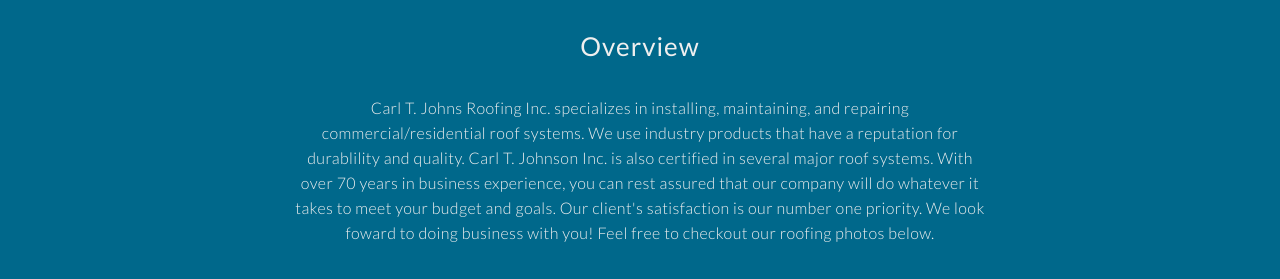
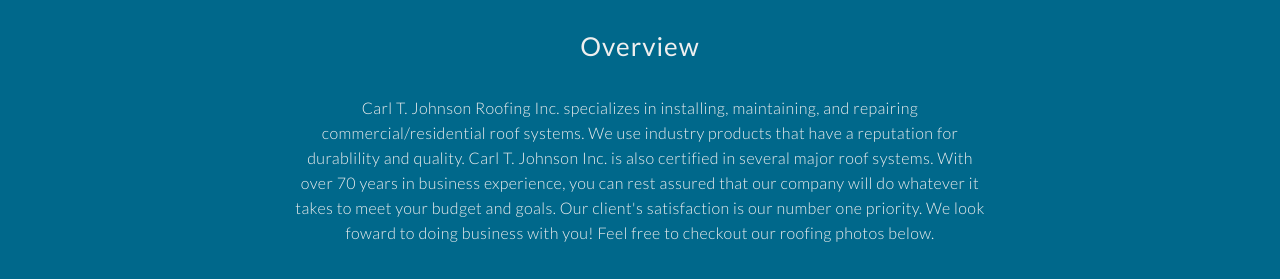
Before and after one commit to Soriajose23/Soriajose23.github.io, a Jekyll site: the page built from index.html, in a window 1280 px wide and 900 px high, scrolled down 465 px. Shown: the part 162-441 px from the top of the window. Built offline with Jekyll 4.4.1, drawn with Linux system fonts in a browser that asks for light colours; comment, search, counter and statistics services are not loaded.

```diff
--- a/_includes/contact_us.html
+++ b/_includes/contact_us.html
@@ -1,4 +1,4 @@
-<section id="contact_us" style=" background-color: #332F2F" class="w3-container w3-padding">
+<section id="contact_us" style=" background-color: #332F2F" class="w3-container w3-padding" onload="loadMap()">
 			<div class="w3-display-container">
 			<h2 id="jump" style="color: white">Contact Us</h2>
 			<div class="w3-row">
--- a/_includes/home.html
+++ b/_includes/home.html
@@ -15,7 +15,7 @@
 			<h2>Overview</h2>
 			<div class="overview-wrapper">
 				<p>
-					Carl T. Johns Roofing Inc. specializes in installing, maintaining, and repairing commercial/residential roof systems. We use industry products that have a reputation for durablility and quality. Carl T. Johnson Inc. is also certified in several major roof systems. With over 70 years in business experience, you can rest assured that our company will do whatever it takes to meet your budget and goals. Our client's satisfaction is our number one priority. We look foward to doing business with you! Feel free to checkout our roofing photos below.
+					Carl T. Johnson Roofing Inc. specializes in installing, maintaining, and repairing commercial/residential roof systems. We use industry products that have a reputation for durablility and quality. Carl T. Johnson Inc. is also certified in several major roof systems. With over 70 years in business experience, you can rest assured that our company will do whatever it takes to meet your budget and goals. Our client's satisfaction is our number one priority. We look foward to doing business with you! Feel free to checkout our roofing photos below.
 				</p>
 			</div>
 			<div class="about-btn-wrapper">
```
Also changed, not shown: js/index.js (line endings or trailing spaces).
